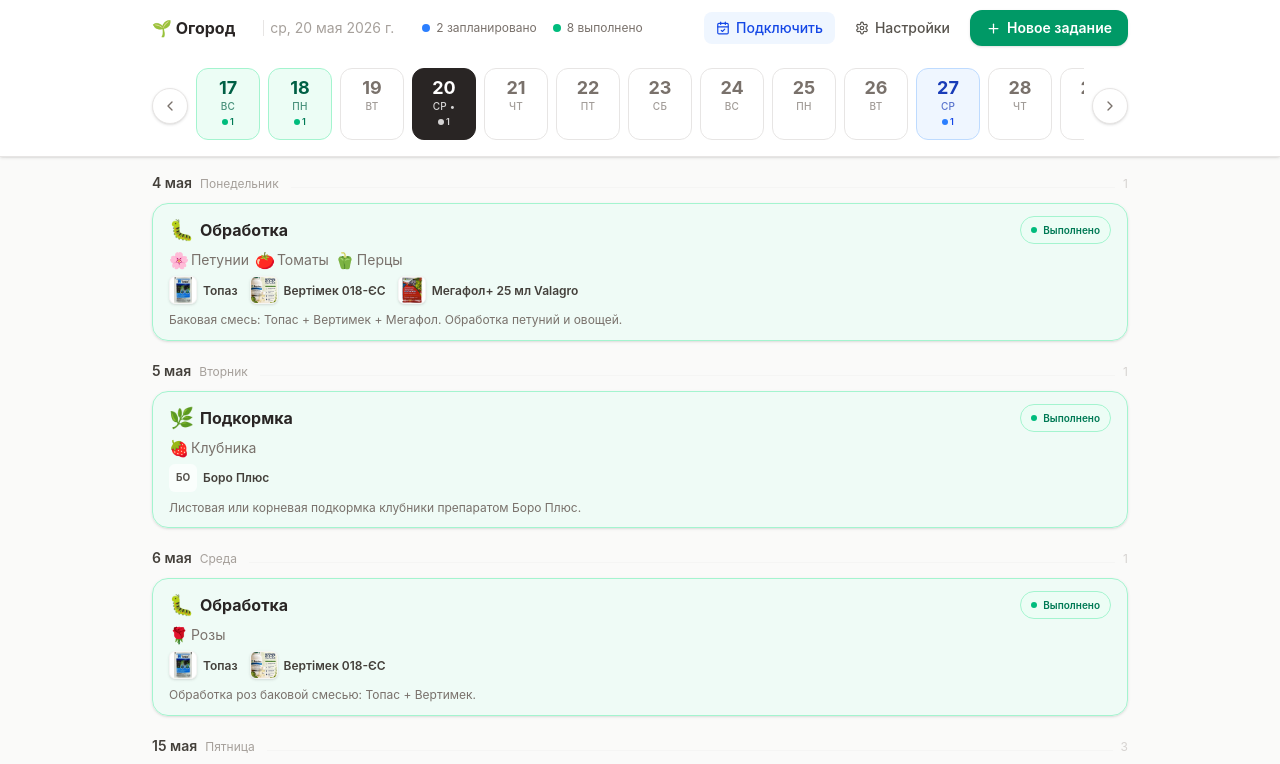
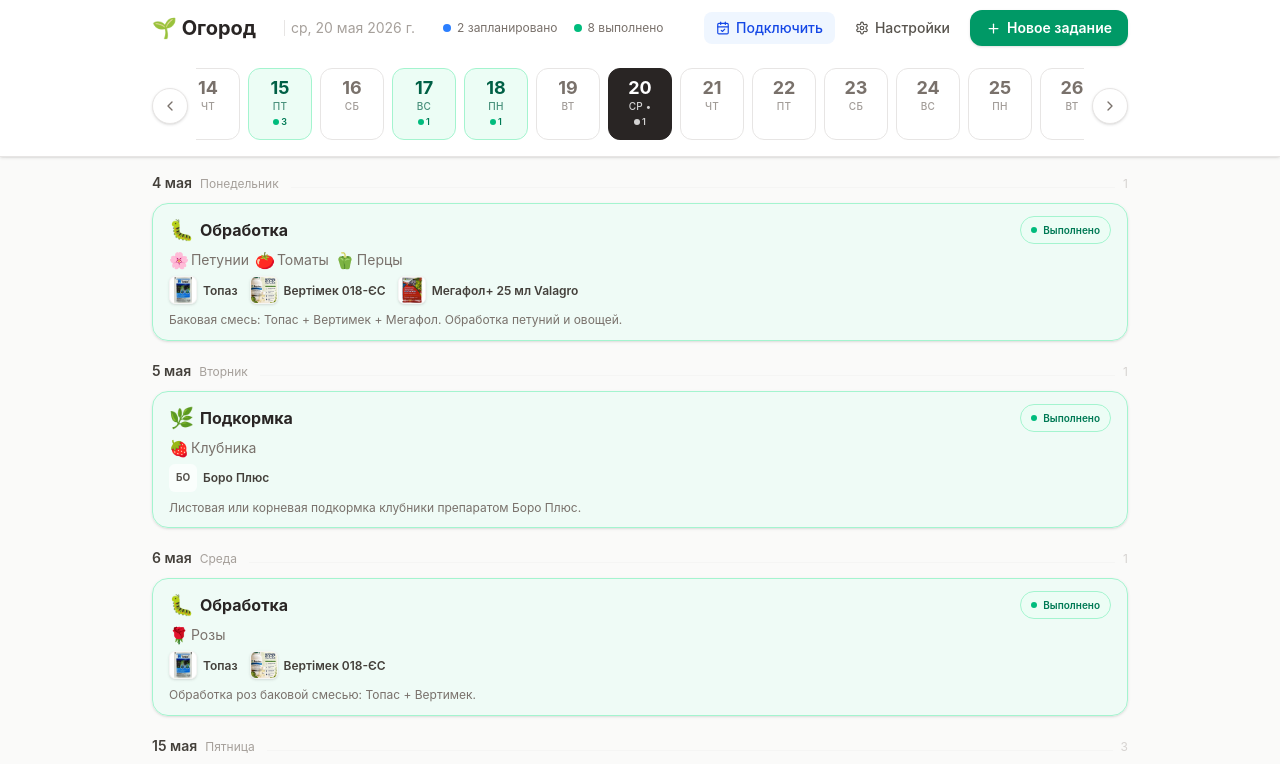
Before and after one commit to artemtraino-code/garden-calendar-app, a React (Vite) app: page / in a window 1280 px wide. Shown: the top 764 px of the page. Built offline with nearby package versions, Linux system fonts and the light colour scheme.

Commit message:
Extend date carousel and align today jump

```diff
--- a/src/components/mockups/garden-cards/Design1.tsx
+++ b/src/components/mockups/garden-cards/Design1.tsx
@@ -24,7 +24,8 @@ interface DateTile {
   label: string;
 }
 
-const DATE_WINDOW = 14;
+const DATE_PAST_DAYS = 365;
+const DATE_FUTURE_DAYS = 730;
 const APP_STATE_KEY = "garden-calendar-react-state-v3";
 
 const SEED: AppState = {
@@ -367,7 +368,7 @@ function DateStrip({
   const todayStr = today();
 
   function scrollStrip(direction: -1 | 1) {
-    stripRef.current?.scrollBy({ left: direction * 220, behavior: "smooth" });
+    stripRef.current?.scrollBy({ left: direction * 88, behavior: "smooth" });
   }
 
   useEffect(() => {
@@ -622,14 +623,14 @@ export function Design1() {
     saveCalendarSettings(calendarSettings);
   }, [calendarSettings]);
 
-  const startDate = addDays(todayStr, -3);
-  const tiles = Array.from({ length: DATE_WINDOW }, (_, i) => {
+  const startDate = addDays(todayStr, -DATE_PAST_DAYS);
+  const tiles = Array.from({ length: DATE_PAST_DAYS + DATE_FUTURE_DAYS + 1 }, (_, i) => {
     const d = addDays(startDate, i);
     return { date: d, label: new Date(d + "T00:00:00").getDate().toString() };
   });
 
   const allDates = Array.from(new Set(state.tasks.map((t) => t.date))).sort();
-  const uniqueDates = [...new Set([...tiles.map((t) => t.date), ...allDates].filter(Boolean))].sort();
+  const uniqueDates = allDates;
   const missedCount = state.tasks.filter((t) => getEffectiveStatus(t) === "missed").length;
   const plannedCount = state.tasks.filter((t) => getEffectiveStatus(t) === "planned").length;
   const doneCount = state.tasks.filter((t) => getEffectiveStatus(t) === "done").length;
@@ -662,6 +663,14 @@ export function Design1() {
       const headerBottom = header?.getBoundingClientRect().bottom ?? 0;
       const top = window.scrollY + el.getBoundingClientRect().top - headerBottom - 14;
       window.scrollTo({ top: Math.max(0, top), behavior: "smooth" });
+    }));
+  }
+
+  function jumpToToday() {
+    scrollToDate(todayStr);
+    window.requestAnimationFrame(() => window.requestAnimationFrame(() => {
+      const todayTile = document.querySelector(`[data-date="${todayStr}"]`) as HTMLElement | null;
+      todayTile?.scrollIntoView({ behavior: "smooth", inline: "center", block: "nearest" });
     }));
   }
 
@@ -801,8 +810,8 @@ export function Design1() {
         <div className="max-w-5xl mx-auto px-4 sm:px-6 h-14 flex items-center gap-3 sm:gap-5">
           <button
             type="button"
-            onClick={() => scrollToDate(todayStr)}
-            className="flex-shrink-0 text-base font-bold text-stone-800 rounded-lg transition-colors hover:bg-stone-100 px-2 py-1 -ml-2"
+            onClick={jumpToToday}
+            className="flex-shrink-0 text-lg sm:text-xl font-bold text-stone-800 rounded-lg transition-colors hover:bg-stone-100 px-2 py-1 -ml-2"
             title="Перейти к текущей дате"
           >
             🌱 Огород
```
